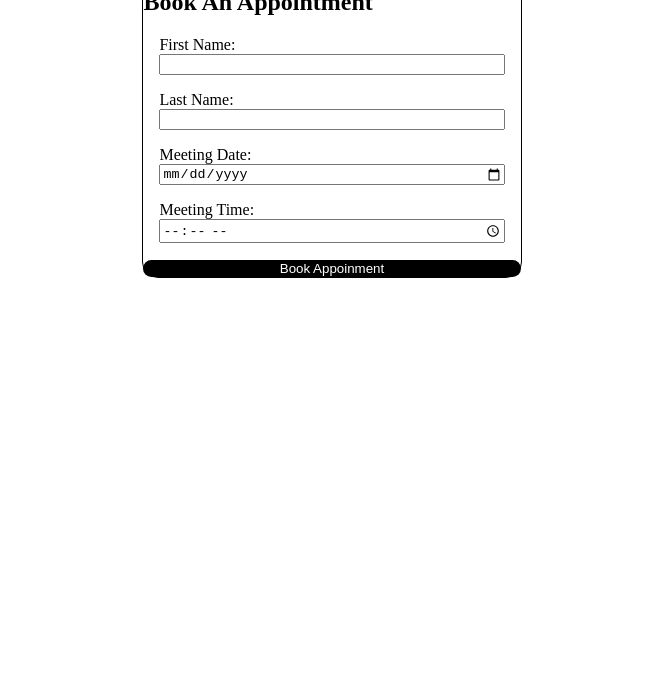
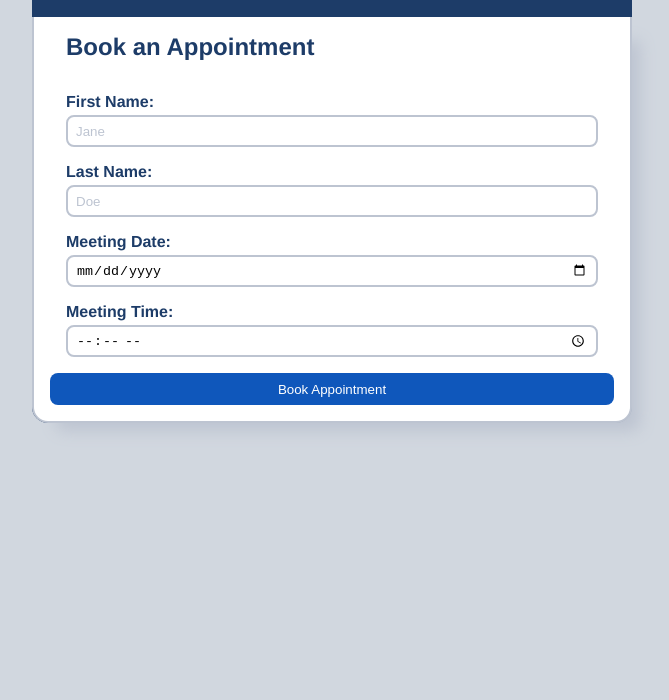
Before and after one commit to ConMan2O/Appointment-Scheduler, a website: page views/home.html in a window 1280 px wide. Shown: the part 100-800 px from the top of the page, without its empty margins (308-977 px from the left). Drawn offline with Linux system fonts and the light colour scheme; files that its build step writes are made by us from their sources; files whose address does not match are found by name.

Commit message:
Finished styling. Added Favicon.

```diff
--- a/public/styles/style.css
+++ b/public/styles/style.css
@@ -3,36 +3,87 @@
 }
 
 :root {
-    --primary-color: black;
+    --primary-font: Ariel, Helvetica, sans-serif;
+    --primary-color: rgb(29, 60, 104);
     --secondary-color: white;
+    --button-color: rgb(15, 87, 187);
+    --button-color-hover: rgb(8, 58, 128);
+    --border-color: rgb(189, 196, 209);
+    --background-color: rgb(209, 215, 223);
     --error-font-color: red;
 }
 
+body {
+    background-color: var(--background-color);
+}
+
 #main {
-    width: 30%;
-    margin: 0 auto;
-    border: 1px solid var(--primary-color);
+    max-width: 600px;
+    min-width: 450px;
+    margin: 1rem auto;
+    background-color: var(--primary-color);
+    color: var(--secondary-color);
     border-radius: 1rem;
+    font-family: var(--primary-font);
 
     h1 {
-        background-color: var(--primary-color);
-        color: var(--secondary-color);
+        margin: 0;
+        padding: 2rem;
+    }
+}
+
+#scheduler-form {
+    background-color: var(--secondary-color);
+    color: black;
+    border-radius: 0 0 1rem 1rem;
+    border-left: 2px solid var(--border-color);
+    border-bottom:2px solid var(--border-color);
+    border-right: 2px solid var(--border-color);
+    box-shadow: 1rem 1rem 1rem -8px var(--border-color);
+    padding: 0 1rem 1rem 1rem;
+
+    h2 {
+        margin: 0;
+        padding: 1rem;
+        color: var(--primary-color);
+    }
+
+    .field-label {
+        font-weight: 700;
+        color: var(--primary-color);
+        padding-bottom: 0.25rem;
+    }
+
+    .input-field {
+        height: 2rem;
+        border: 2px solid var(--border-color);
+        border-radius: 0.5rem;
+    }
+
+    input {
+        padding: 0.5rem;
+    }
+
+    input::placeholder {
+        color: var(--border-color);
     }
 }
 
 button[type="submit"] {
     width: 100%;
-    background-color: var(--primary-color);
+    height: 2rem;
+    background-color: var(--button-color);
     color: var(--secondary-color);
-    border-radius: 1rem;
+    border-radius: 0.5rem;
     border: none;
 }
 
 button[type="submit"]:hover {
     cursor: pointer;
+    background-color: var(--button-color-hover);
 }
 
-.field-container{
+.field-container {
     display: flex;
     flex-direction: column;
     margin: 1rem;
--- a/views/home.html
+++ b/views/home.html
@@ -4,40 +4,48 @@
 <head>
   <meta charset="UTF-8">
   <meta name="viewport" content="width=device-width, initial-scale=1.0">
+
+  <!-- JavaScript -->
   <script src="scripts/appointment-scheduler.js" defer></script>
+
+  <!-- Stylesheet -->
   <link rel="stylesheet" href="styles/style.css">
+
+  <!-- Favicon -->
+  <link rel="icon" href="images/favicon.png">
+
   <title>Document</title>
 </head>
 
 <body>
   <div id="main">
-    <h1>Appoinment Scheduler</h1>
+    <h1>Appointment Scheduler</h1>
     <form id="scheduler-form" action="/submit" method="POST">
 
-        <h2>Book An Appointment</h2>
+        <h2>Book an Appointment</h2>
       <div class="field-container">
-        <label for="firstName">First Name:</label>
-        <input type="text" id="fname" name="fname">
+        <label for="firstName" class="field-label">First Name:</label>
+        <input type="text" id="fname" class="input-field" name="fname" placeholder="Jane">
         <span class="error" id="error-fname">First name is required</span>
       </div>
 
       <div class="field-container">
-        <label for="lastName">Last Name:</label>
-        <input type="text" id="lname" name="lname">
+        <label for="lastName" class="field-label">Last Name:</label>
+        <input type="text" id="lname" class="input-field" name="lname" placeholder="Doe">
         <span class="error" id="error-lname">Last name is required</span>
       </div>
 
       <div class="field-container">
-        <label for="date">Meeting Date:</label>
-        <input type="date" id="date" name="date">
+        <label for="date" class="field-label">Meeting Date:</label>
+        <input type="date" id="date" class="input-field" name="date">
       </div>
 
       <div class="field-container">
-        <label for="time">Meeting Time:</label>
-        <input type="time" id="time" name="time">
+        <label for="time" class="field-label">Meeting Time:</label>
+        <input type="time" id="time" class="input-field" name="time">
       </div>
 
-      <button type="submit">Book Appoinment</button>
+      <button type="submit">Book Appointment</button>
     </form>
   </div>
 
```
Also changed, not shown: app.js (+4 -4 lines), public/images/favicon.png (added).
